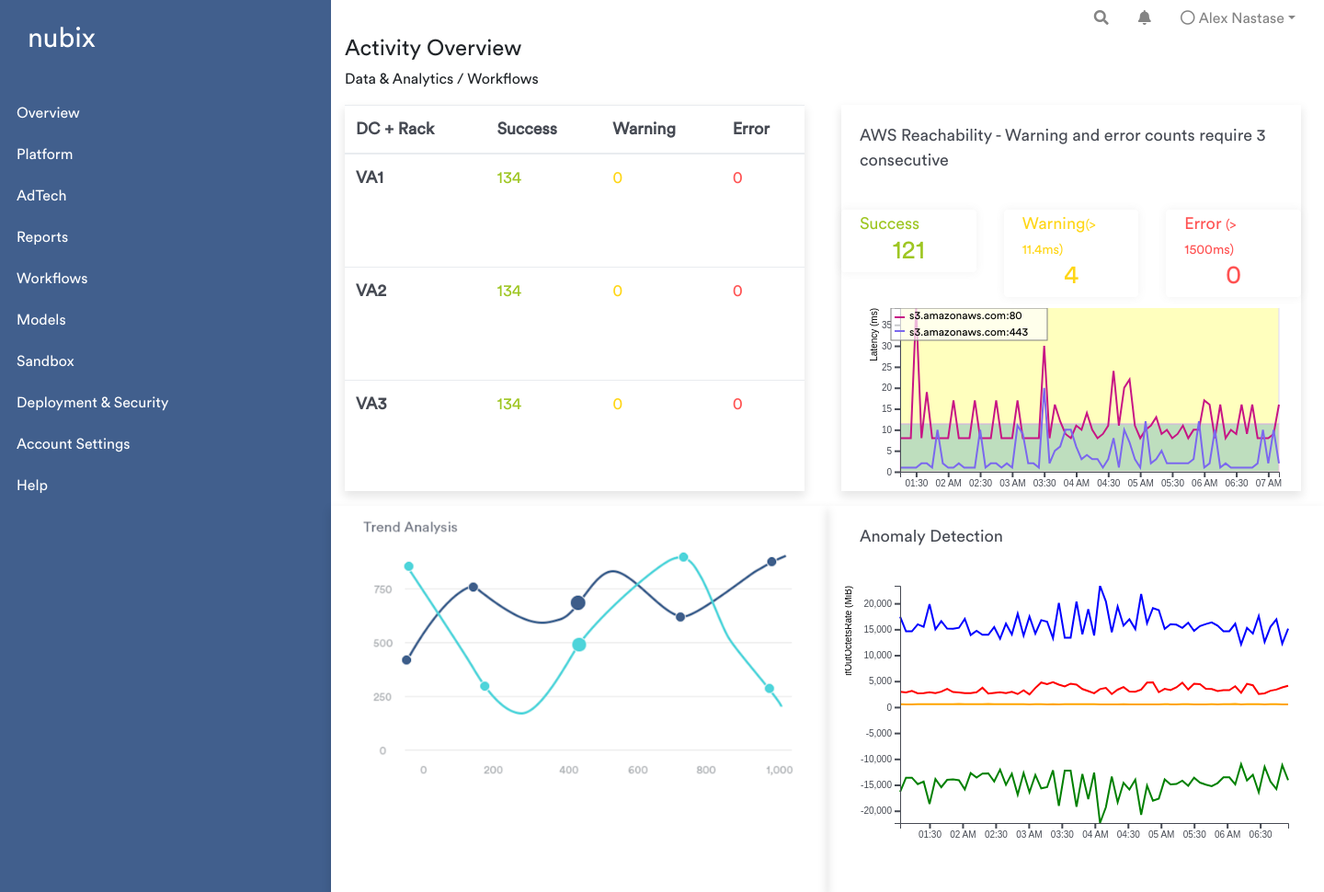
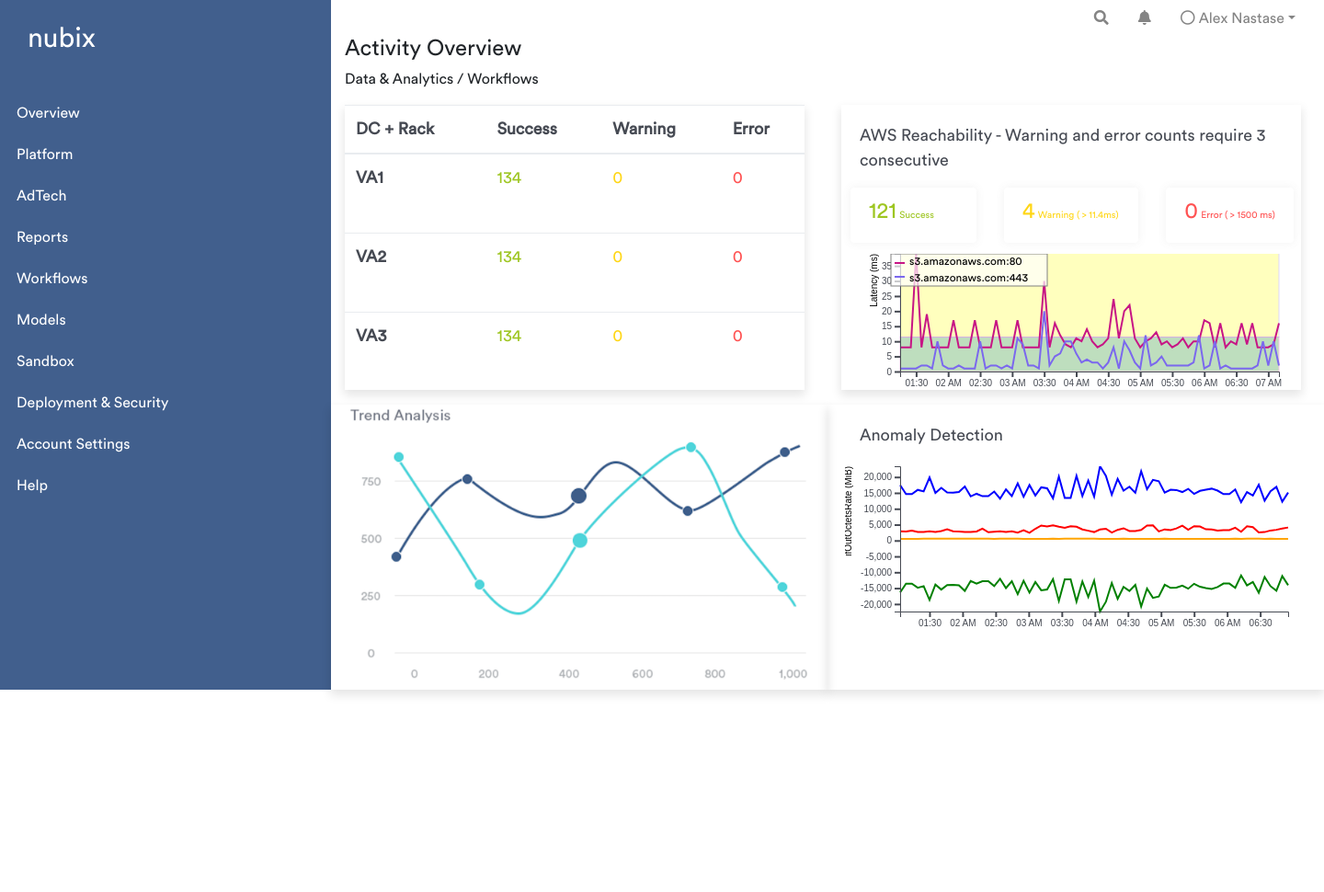
Before and after one commit to crowdbotics-users/Nubix-Dashboard, a PHP site: page /activity-overview.html in a window 1440 px wide; the page is wider, and only the part inside the window is pictured. Shown: that part at 92% size. After the commit the page ends 757 px from the top of that part, so only its background shows below. Run offline with PHP 8.4, Linux system fonts and the light colour scheme; some libraries are stand-ins or nearby versions.

Commit message:
styling charts

```diff
--- a/activity-overview.html
+++ b/activity-overview.html
@@ -98,28 +98,28 @@
               <!-- AWS Reachability -->
               <div class="parent aws-chart chart-size">
                           <p class="graph-title">AWS Reachability - Warning and error counts require 3 consecutive</p>
-                          <div class="row pt-1 pb-2">
+                          <div class="row">
                             <div class="col-4">
-                              <div class="card">
+                              <div class="card success-card">
                                 <div class="card-body pt-2 pb-0 success-text">
-                                  <div class="card-subtitle">Success</div>
-                                  <h3 class="text-center">121</h3>
+                                  <p>121</p>
+                                  <small>Success</small>
                                 </div>
                               </div>
                             </div>
                             <div class="col-4">
                               <div class="card">
                                 <div class="card-body pt-2 pb-0 warning-text">
-                                  <div class="card-subtitle">Warning<small>(> 11.4ms)</small></div>
-                                  <h3 class="text-center">4</h3>
+                                  <p>4</p>
+                                  <small>Warning ( > 11.4ms)</small>
                                 </div>
                               </div>
                             </div>
                             <div class="col-4">
-                              <div class="card">
+                              <div class="card error-card">
                                 <div class="card-body pt-2 pb-0 error-text">
-                                  <div class="card-subtitle">Error <small>(> 1500ms)</small></div>
-                                  <h3 class="text-center">0</h3>
+                                  <p>0</p>
+                                  <small>Error ( > 1500 ms)</small>
                                 </div>
                               </div>
                             </div>
@@ -127,7 +127,7 @@
                           <div class="row p-1">
                             <div class="col-12">
                               <div class="dashboard-ttd-aws-reachability-graph">
-                                <svg id="wrapper-aws" width="520" height="200">
+                                <svg id="wrapper-aws" width="520">
                                 </svg>
                               </div>
                             </div>
@@ -143,18 +143,14 @@
               <!-- Anomaly Detection -->
               <div class="col-6 parent anomaly-chart chart-size">
                       <p class="graph-title">Anomaly Detection</p>
-                      <div class="row p-1">
-                        <div class="col-12">
+                      <div class="p-1">
                           <div class="dashboard-ttd-anomaly-detection-graph">
-                            <svg id="wrapper-anomaly" width="600" height="280">
+                            <svg id="wrapper-anomaly" width="500" height="180">
                             </svg>
                           </div>
-                        </div>
                   </div>
               </div>
             </div>
-
-
 
     </div>
   </section>
--- a/css/_activity-overview.scss
+++ b/css/_activity-overview.scss
@@ -48,8 +48,8 @@
 }
 
 .chart-size {
-  width: 500px ;
-  height: 420px;
+  width: 500px;
+  height: 310px;
 }
 
 .trend-achart {
@@ -73,14 +73,27 @@
 
 
 .card {
+  font-size: 13px;
   border: none !important;
   box-shadow: 0 0 10px 0px rgba(119,119,119,0.1);
+  .card-body{
+    p{
+      font-size: 24px;
+      display: inline-block;
+    }
+  }
 }
 
+.success-card {
+  margin: 0px 0px 8px 10px;
+}
 
+.error-card {
+  margin: 0px 8px 0px 0px;
+}
 
 .graph-title {
-  padding: 20px 0px 20px 20px;
+  padding: 20px 0px 0px 20px;
 }
 .dashboard-ttd-aws-reachability-graph line, .dashboard-ttd-aws-reachability-graph .line {
   fill: none;
--- a/css/style.css
+++ b/css/style.css
@@ -36,7 +36,7 @@
 
 .chart-size {
   width: 500px;
-  height: 420px; }
+  height: 310px; }
 
 .trend-achart img {
   max-width: 100%;
@@ -52,11 +52,21 @@
   color: #ff5252; }
 
 .card {
+  font-size: 13px;
   border: none !important;
   box-shadow: 0 0 10px 0px rgba(119, 119, 119, 0.1); }
+  .card .card-body p {
+    font-size: 24px;
+    display: inline-block; }
+
+.success-card {
+  margin: 0px 0px 8px 10px; }
+
+.error-card {
+  margin: 0px 8px 0px 0px; }
 
 .graph-title {
-  padding: 20px 0px 20px 20px; }
+  padding: 20px 0px 0px 20px; }
 
 .dashboard-ttd-aws-reachability-graph line, .dashboard-ttd-aws-reachability-graph .line {
   fill: none;
```
Also changed, not shown: assets/img/trend-analysis.png, 1 other file.
